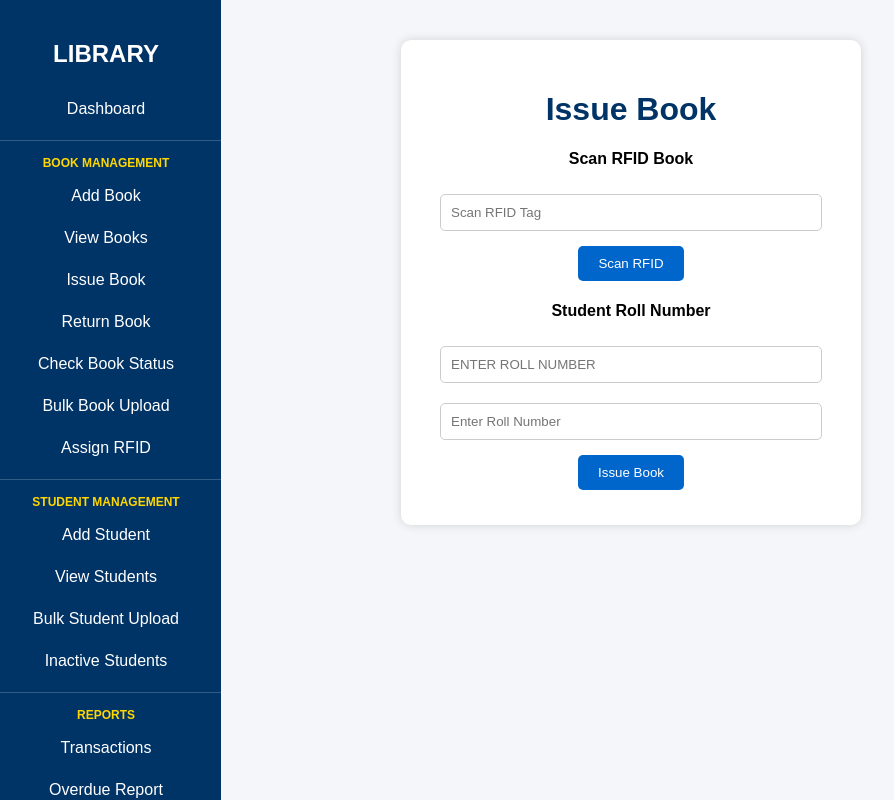
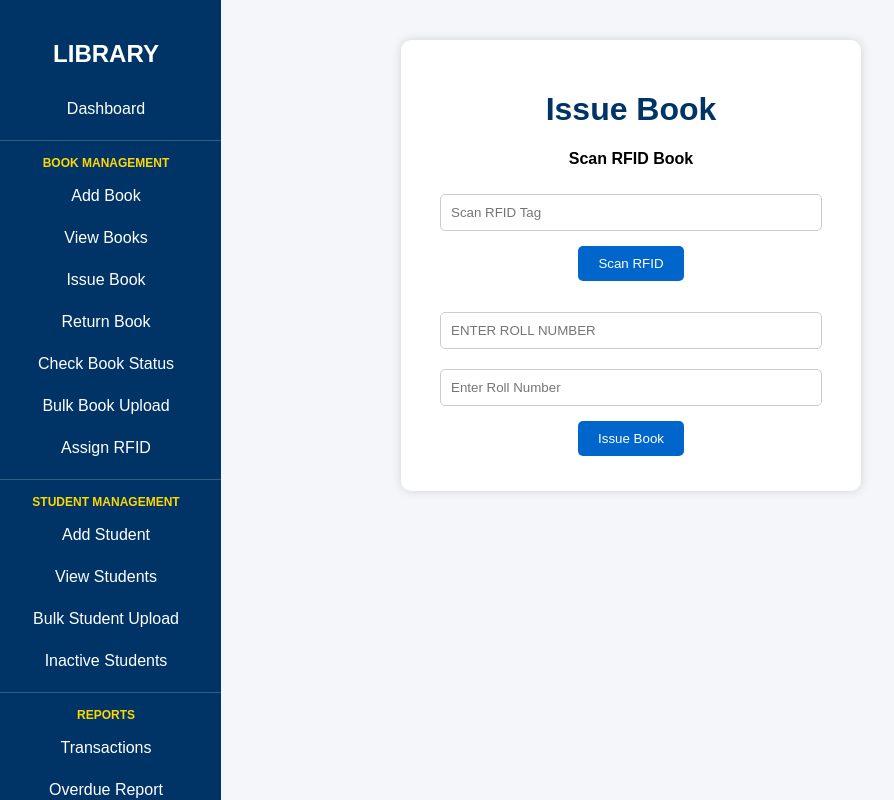
Before and after one commit to Gayathiri-11/RFID-Library-Management-System, a Flask app: page /issue_book in a window 1280 px wide. Shown: the whole page, without its empty margins (9-903 px from the left). Run offline with Flask 3, Linux system fonts and the light colour scheme.

Commit message:
issue book page

```diff
--- a/templates/issue_book.html
+++ b/templates/issue_book.html
@@ -98,8 +98,6 @@
         <!-- STATUS MESSAGE (FIXED POSITION) -->
         <p id="statusMsg" style="font-weight:bold;"></p>
 
-        <p><b>Student Roll Number</b></p>
-
         <input
         type="text"
         name="roll_number"
```
